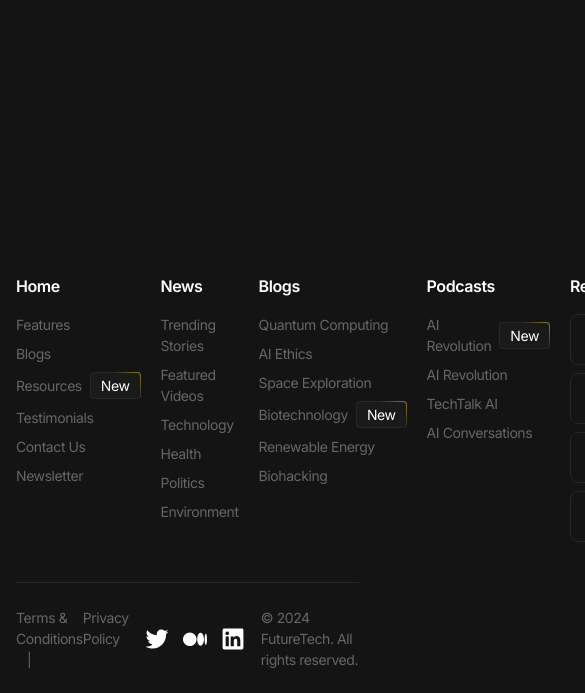
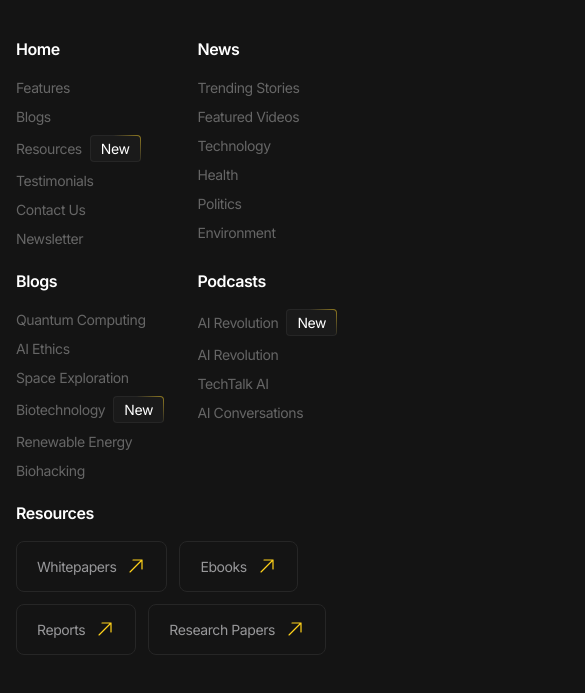
Before and after one commit to Nekko-Byte/future-tech, a website with bundled scripts: page index.html in a window 390 px wide. Shown: the part 150-843 px from the top of the page, 585 px wide, since content can reach past the window. Built offline with nearby package versions, Linux system fonts and the light colour scheme.

Commit message:
feat: add adaptive section footer

```diff
--- a/styles/components/_socials.scss
+++ b/styles/components/_socials.scss
@@ -16,6 +16,14 @@
   }
 
   &__link {
+    --size: #{rem(24)};
+
+    @include square(var(--size));
+
     color: var(--color-light);
+
+    @include laptop {
+      --size: #{rem(20)};
+    }
   }
 }
--- a/styles/layout/_footer.scss
+++ b/styles/layout/_footer.scss
@@ -14,9 +14,30 @@
     align-items: start;
     column-gap: fluid(80, 20);
 
+    @include tablet {
+      grid-template-columns: repeat(2, 1fr);
+      row-gap: rem(40);
+    }
+
+    @include mobile {
+      row-gap: rem(20);
+    }
+
     &-column {
       display: grid;
       row-gap: fluid(36, 16);
+
+      &:last-child {
+        @include tablet {
+          grid-column: -1 / 1;
+
+          .footer__menu-list {
+            flex-direction: row;
+            flex-wrap: wrap;
+            gap: rem(12);
+          }
+        }
+      }
     }
 
     &-list {
@@ -43,6 +64,11 @@
       padding-block: rem(24);
     }
 
+    @include mobile {
+      flex-direction: column;
+      row-gap: rem(20);
+    }
+
     &-menu {
       &-list {
         display: flex;
@@ -54,4 +80,8 @@
       }
     }
   }
+
+  &__socials {
+    order: -1;
+  }
 }
```
Also changed, not shown: styles/main.css, 1 other file.
